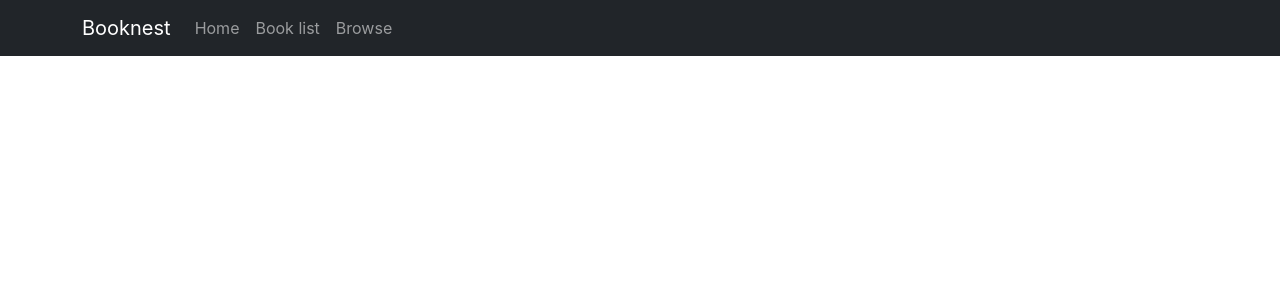
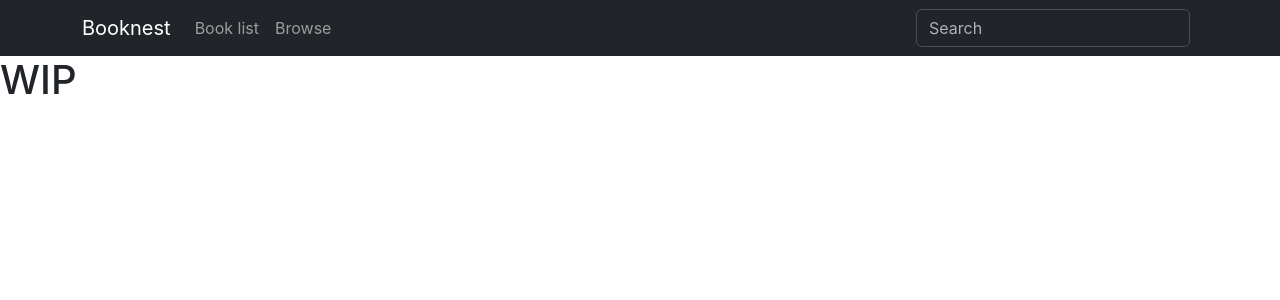
Before and after one commit to l0s0s/booknest, a React (Create React App) app: page / in a window 1280 px wide. Shown: the top 300 px of the page. Built offline with nearby package versions, Linux system fonts and the light colour scheme; the HTML template or start-up script is replaced by a standard one.

Commit message:
implement routes

```diff
--- a/package.json
+++ b/package.json
@@ -10,10 +10,12 @@
     "@types/node": "^16.18.96",
     "@types/react": "^18.2.79",
     "@types/react-dom": "^18.2.25",
+    "axios": "^1.6.8",
     "bootstrap": "^5.3.3",
     "react": "^18.2.0",
     "react-bootstrap": "^2.10.2",
     "react-dom": "^18.2.0",
+    "react-router-dom": "^6.22.3",
     "react-scripts": "5.0.1",
     "typescript": "^4.9.5",
     "web-vitals": "^2.1.4"
--- a/src/App.tsx
+++ b/src/App.tsx
@@ -1,11 +1,61 @@
-import React from 'react';
-import logo from './logo.svg';
 import './App.css';
-import Navbar from './components/common/Navbar';
+import Container from 'react-bootstrap/Container';
+import Navbar from 'react-bootstrap/Navbar';
+import Form from 'react-bootstrap/Form';
+import Nav from 'react-bootstrap/Nav';
+import { ChangeEvent, useState } from 'react';
+import { BrowserRouter, Routes, Route } from 'react-router-dom';
+import Home from "./components/Home"
+import BookList from "./components/BookList"
+import Browse from "./components/Browse"
+
 
 function App() {
+  const [inputText, setInputText] = useState("");
+
+  let inputHandler = (e: ChangeEvent<HTMLInputElement>) => {
+    var lowerCase = e.target.value.toLowerCase();
+
+    console.log(lowerCase);
+
+    const timeOutId = setTimeout(() => setInputText(lowerCase.split(' ').join('+')), 500);
+    return () => clearTimeout(timeOutId);
+  };
+
   return (
-    Navbar()
+    <div className="main">
+      <Navbar bg="dark" data-bs-theme="dark">
+        <Container>
+          <Navbar.Brand href="">Booknest</Navbar.Brand>
+          <Nav className="me-auto">
+            <Nav.Link href="list">Book list</Nav.Link>
+            <Nav.Link href="browse">Browse</Nav.Link>
+          </Nav>
+          <Form className="d-flex">
+            <Form.Control
+              type="search"
+              placeholder="Search"
+              className="me-2"
+              aria-label="Search"
+              onChange={inputHandler}
+            />
+          </Form>
+        </Container>
+      </Navbar>
+
+      <BrowserRouter>
+      <Routes>
+        <Route path="/" element={<Home />} />
+        <Route path="list" element={<BookList />} />
+        <Route path="browse" element={<Browse />} />
+      </Routes>
+    </BrowserRouter>
+
+      {/* {inputText.length > 0 ? (
+      ) : (
+        <></>
+      )} */}
+    </div>
   );
 }
 
--- /dev/null
+++ b/src/components/BookList.tsx
@@ -0,0 +1,9 @@
+const BookList = () => {
+    return (
+        <div>
+            <h1>WIP</h1>
+        </div>
+    );
+};
+
+export default BookList;
--- /dev/null
+++ b/src/components/Browse.tsx
@@ -0,0 +1,9 @@
+const Browse = () => {
+    return (
+        <div>
+            <h1>WIP</h1>
+        </div>
+    );
+};
+
+export default Browse;
--- /dev/null
+++ b/src/components/Home.tsx
@@ -0,0 +1,9 @@
+const Home = () => {
+    return (
+        <div>
+            <h1>WIP</h1>
+        </div>
+    );
+};
+
+export default Home;
--- a/src/components/common/Navbar.tsx
+++ /dev/null
@@ -1,20 +0,0 @@
-import Container from 'react-bootstrap/Container';
-import Nav from 'react-bootstrap/Nav';
-import Navbar from 'react-bootstrap/Navbar';
-
-function ColorSchemesExample() {
-  return (
-    <Navbar bg="dark" data-bs-theme="dark">
-    <Container>
-        <Navbar.Brand href="home">Booknest</Navbar.Brand>
-        <Nav className="me-auto">
-        <Nav.Link href="home">Home</Nav.Link>
-        <Nav.Link href="list">Book list</Nav.Link>
-        <Nav.Link href="browse">Browse</Nav.Link>
-        </Nav>
-    </Container>
-    </Navbar>
-  );
-}
-
-export default ColorSchemesExample;
```
Also changed, not shown: 1 other file (tests, documents, lock files or other folders).
